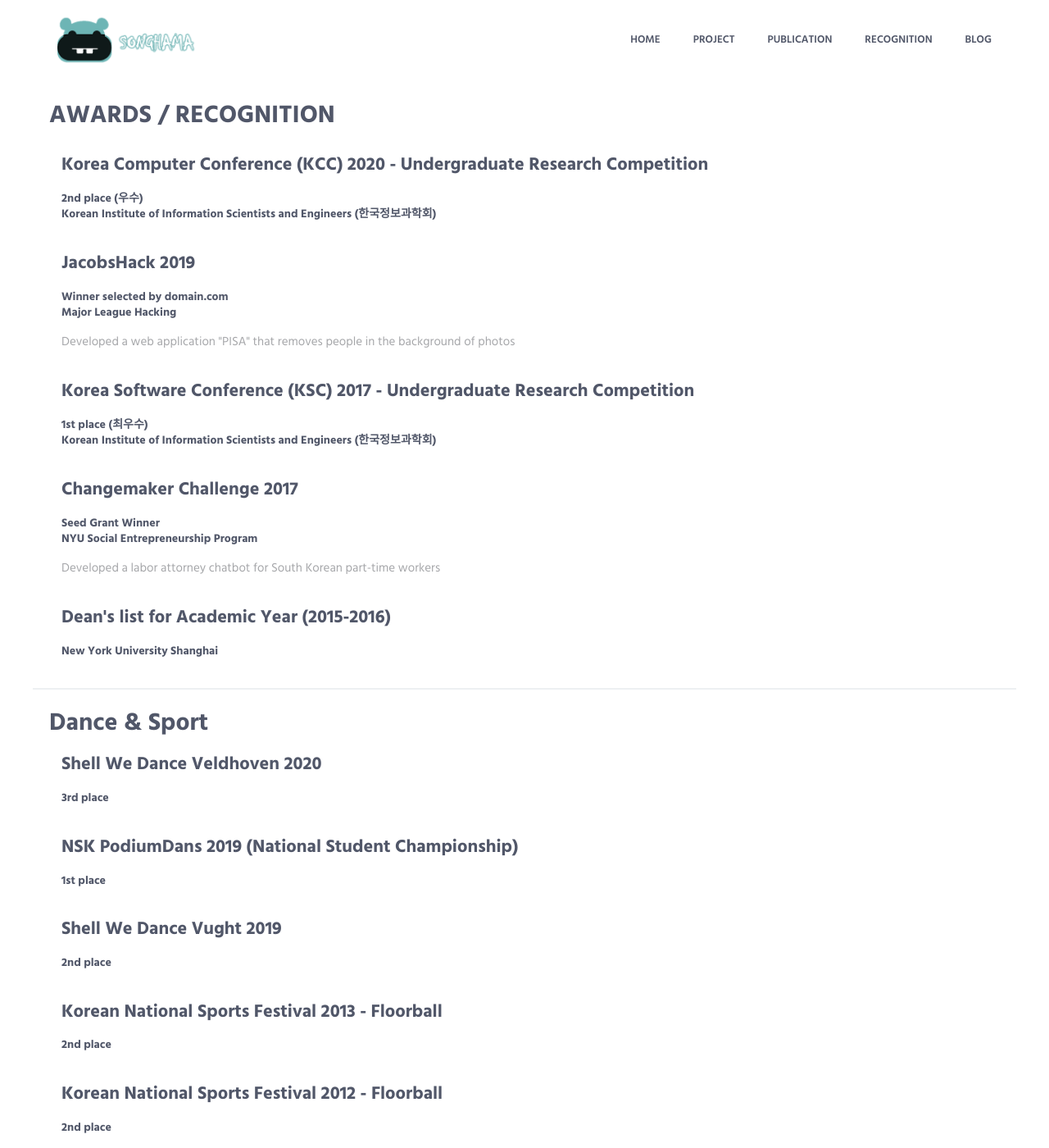
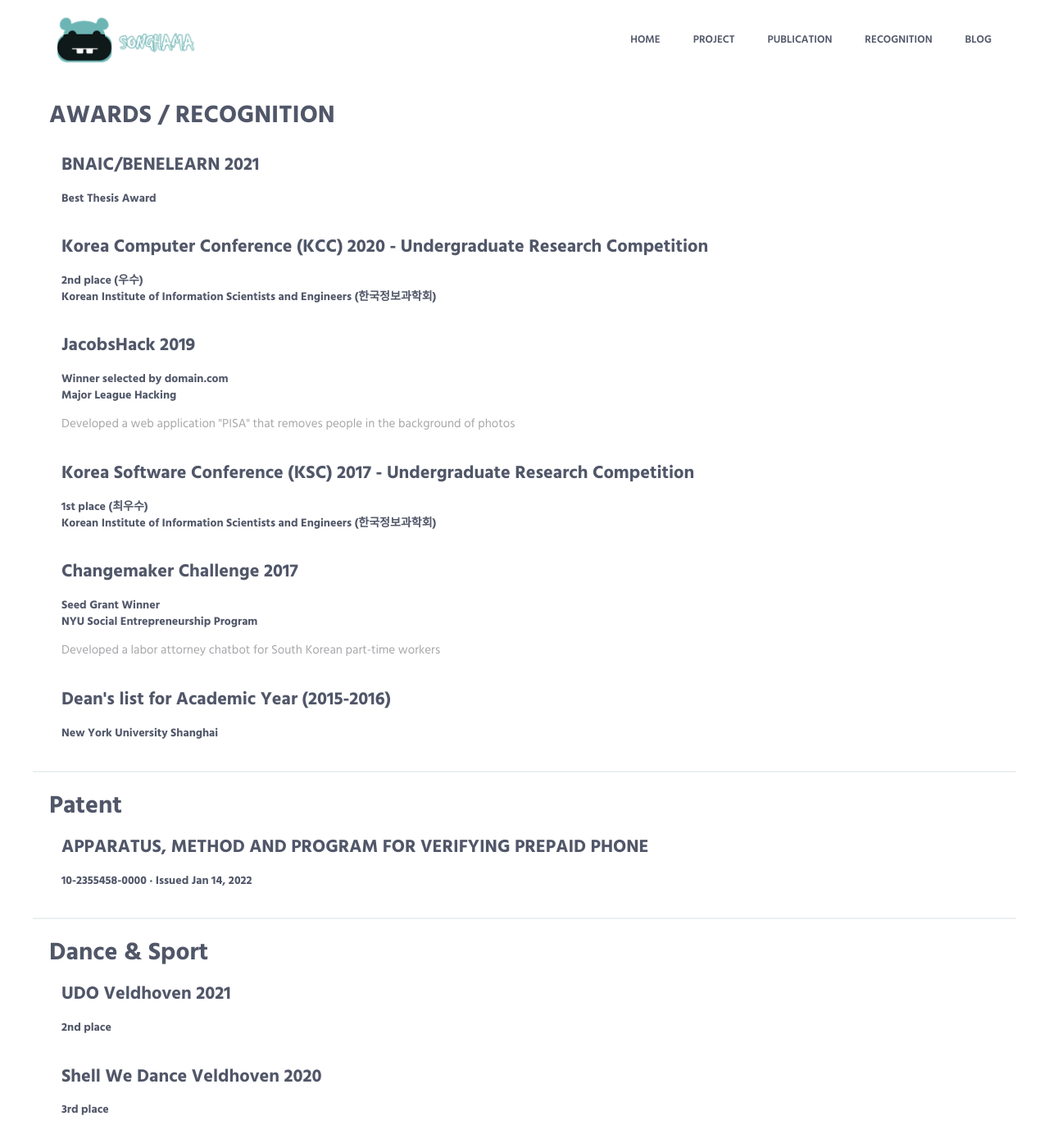
Before and after one commit to SonghaBan/songhaban.github.io, a Jekyll site: the page recognition.html, which Jekyll copies as it is, in a window 1280 px wide and 1400 px high. Shown: the whole window at 82% size. Built offline with Jekyll 4.4.1, drawn with Linux system fonts in a browser that asks for light colours.

Commit message:
Update recognition.html

```diff
--- a/recognition.html
+++ b/recognition.html
@@ -99,6 +99,12 @@
                     <div class="row section-seperator">
                         <!-- Latest Products -->
                         <div class="col-sm-12 margin-l-20 margin-b-20">
+                            <h4>BNAIC/BENELEARN 2021</h4>
+                            <h5>Best Thesis Award</h5>
+                        </div>
+                        <!-- End Latest Products -->
+                        <!-- Latest Products -->
+                        <div class="col-sm-12 margin-l-20 margin-b-20">
                             <h4>Korea Computer Conference (KCC) 2020 - Undergraduate Research Competition</h4>
                             <h5>2nd place (우수) <br> Korean Institute of Information Scientists and Engineers (한국정보과학회)</h5>
                         </div>
@@ -138,6 +144,25 @@
                 </div>
                 <!--// end big row -->
 
+                 <div class="row">
+                    <div class="margin-t-20 margin-l-5">
+                        <h2>Patent</h2>
+                    </div>
+
+                    <!--// end row -->
+                    <div class="row section-seperator">
+                        <!-- Latest Products -->
+                        <div class="col-sm-12 margin-l-20 margin-b-20">
+                            <h4>APPARATUS, METHOD AND PROGRAM FOR VERIFYING PREPAID PHONE</h4>
+                            <h5>10-2355458-0000 · Issued Jan 14, 2022</h5>
+                        </div>
+                        <!-- End Latest Products -->
+
+                    </div>
+                    <!--// end row -->
+                </div>
+                <!--// end big row -->
+
                 <div class="row">
                     <div class="margin-t-20 margin-l-5">
                         <h2>Dance & Sport</h2>
@@ -145,6 +170,13 @@
 
                     <!--// end row -->
                     <div class="row section-seperator">
+                        <!-- Latest Products -->
+                        <div class="col-sm-12 margin-l-20 margin-b-20">
+                            <h4>UDO Veldhoven 2021</h4>
+                            <h5>2nd place</h5>
+                        </div>
+                        <!-- End Latest Products -->
+
                         <!-- Latest Products -->
                         <div class="col-sm-12 margin-l-20 margin-b-20">
                             <h4>Shell We Dance Veldhoven 2020</h4>
```
